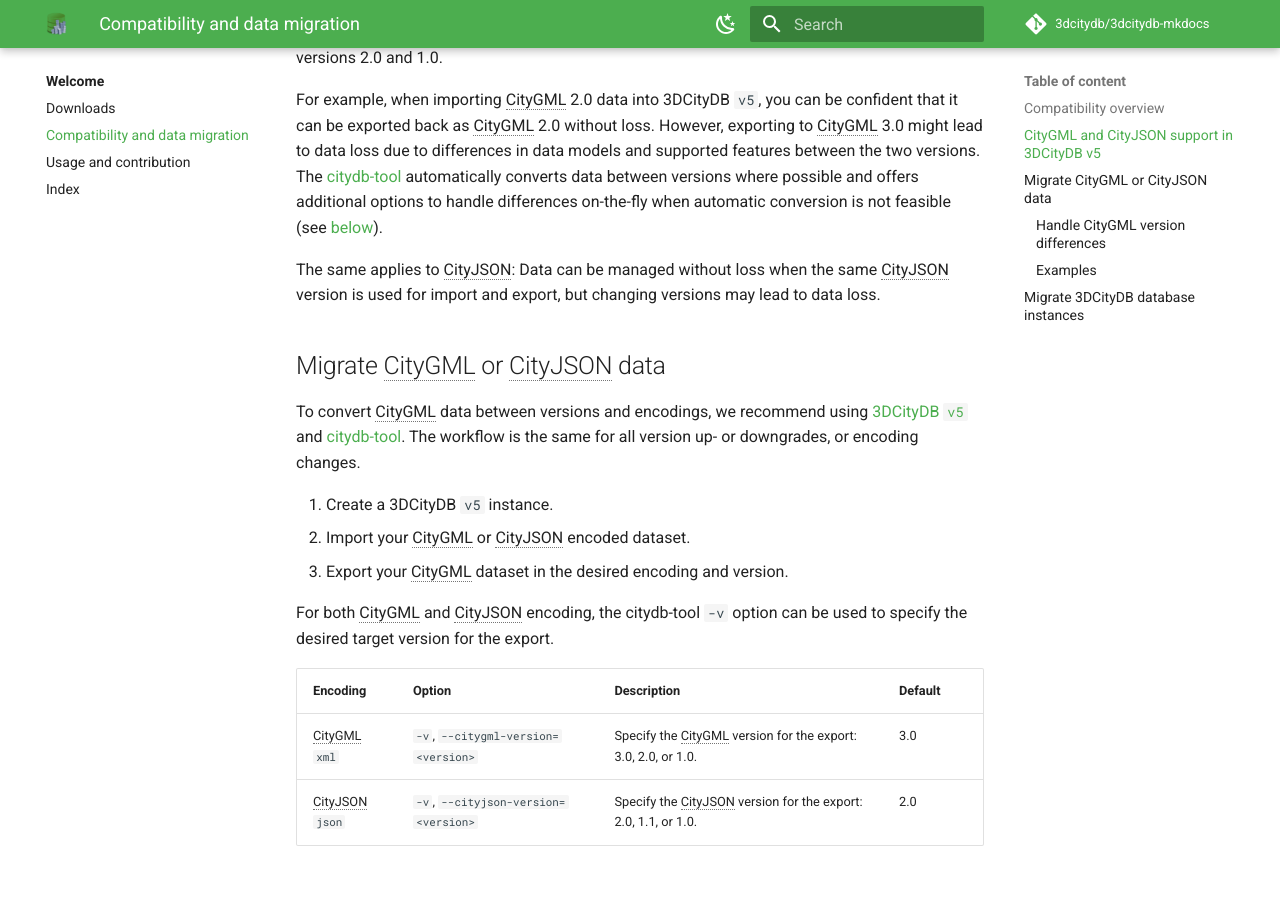
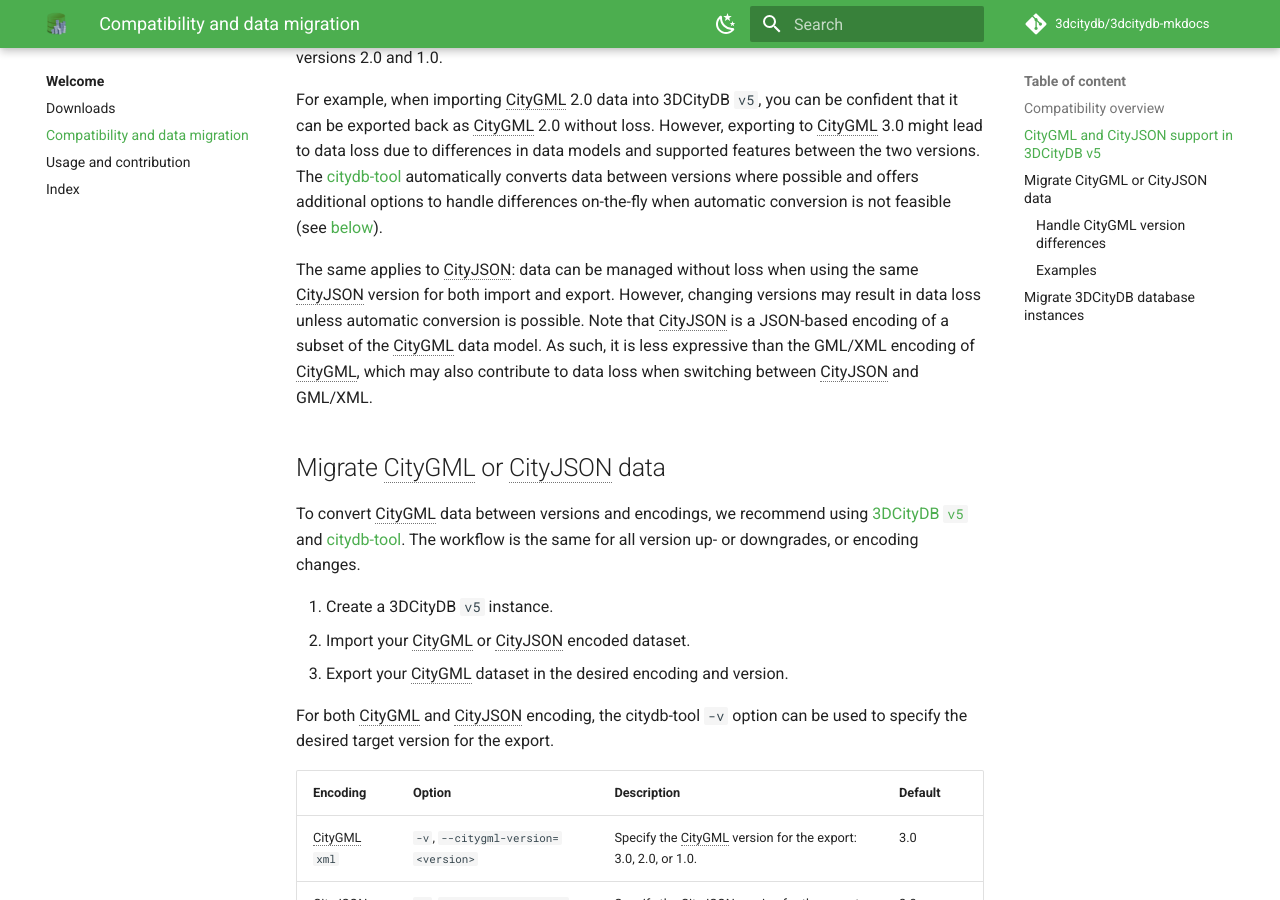
Before and after one commit to BWibo/3dcitydb-mkdocs, an MkDocs documentation site: the page built from docs/compatibility.md, in a window 1280 px wide and 900 px high, scrolled down 1502 px. Built offline with MkDocs 1.6.1 and Material for MkDocs 9.7.7, drawn with Linux system fonts in a browser that asks for light colours; comment, search, counter and statistics services are not loaded.

Commit message:
minor change

```diff
--- a/docs/compatibility.md
+++ b/docs/compatibility.md
@@ -69,8 +69,10 @@
 automatically converts data between versions where possible and offers additional options to handle
 differences on-the-fly when automatic conversion is not feasible (see [below](#handle-citygml-version-differences)).
 
-The same applies to CityJSON: Data can be managed without loss when the same CityJSON version is used for import
-and export, but changing versions may lead to data loss.
+The same applies to CityJSON: data can be managed without loss when using the same CityJSON version for both import and
+export. However, changing versions may result in data loss unless automatic conversion is possible. Note that CityJSON
+is a JSON-based encoding of a subset of the CityGML data model. As such, it is less expressive than the GML/XML
+encoding of CityGML, which may also contribute to data loss when switching between CityJSON and GML/XML.
 
 ## Migrate CityGML or CityJSON data
 
```
